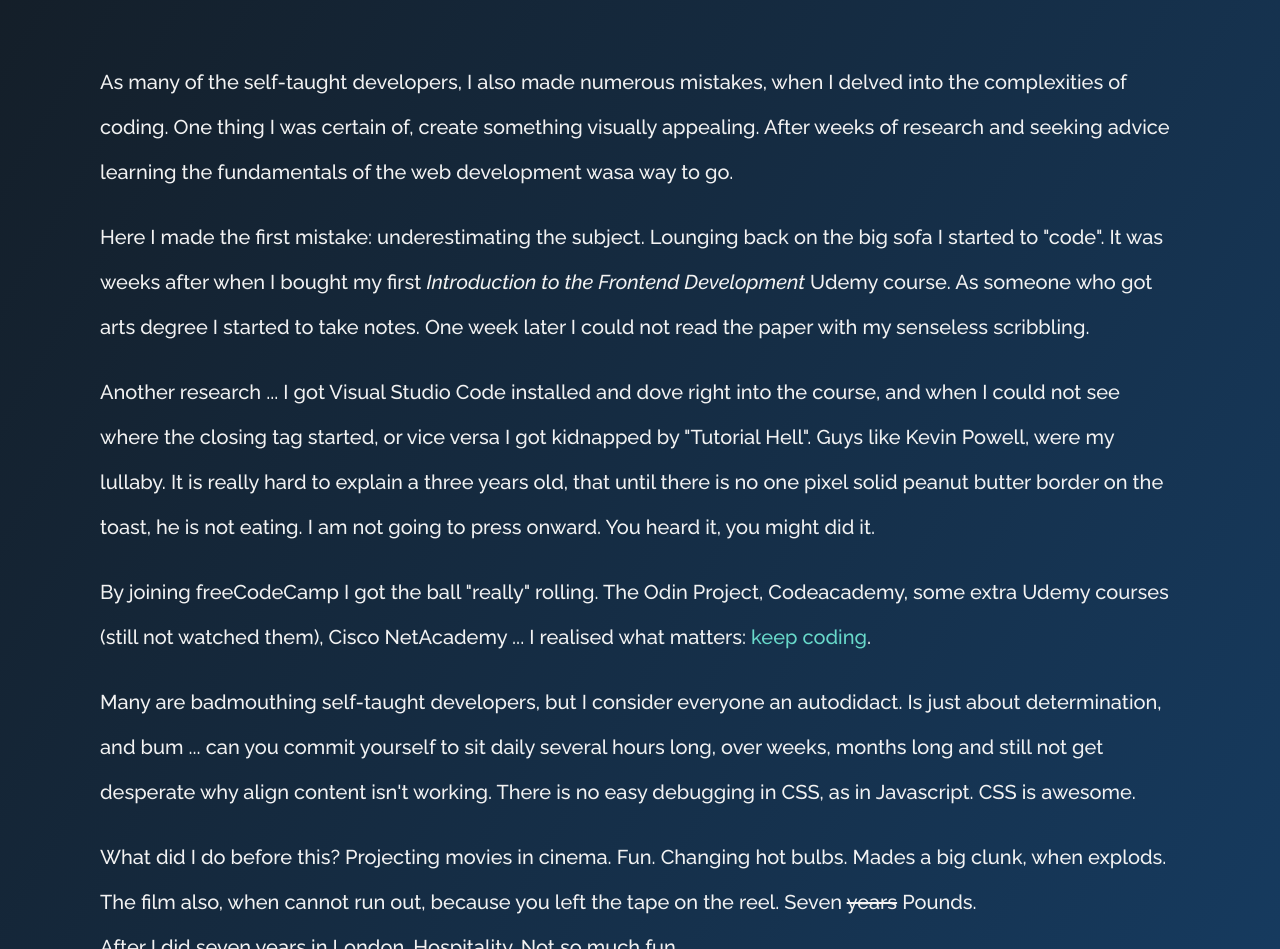
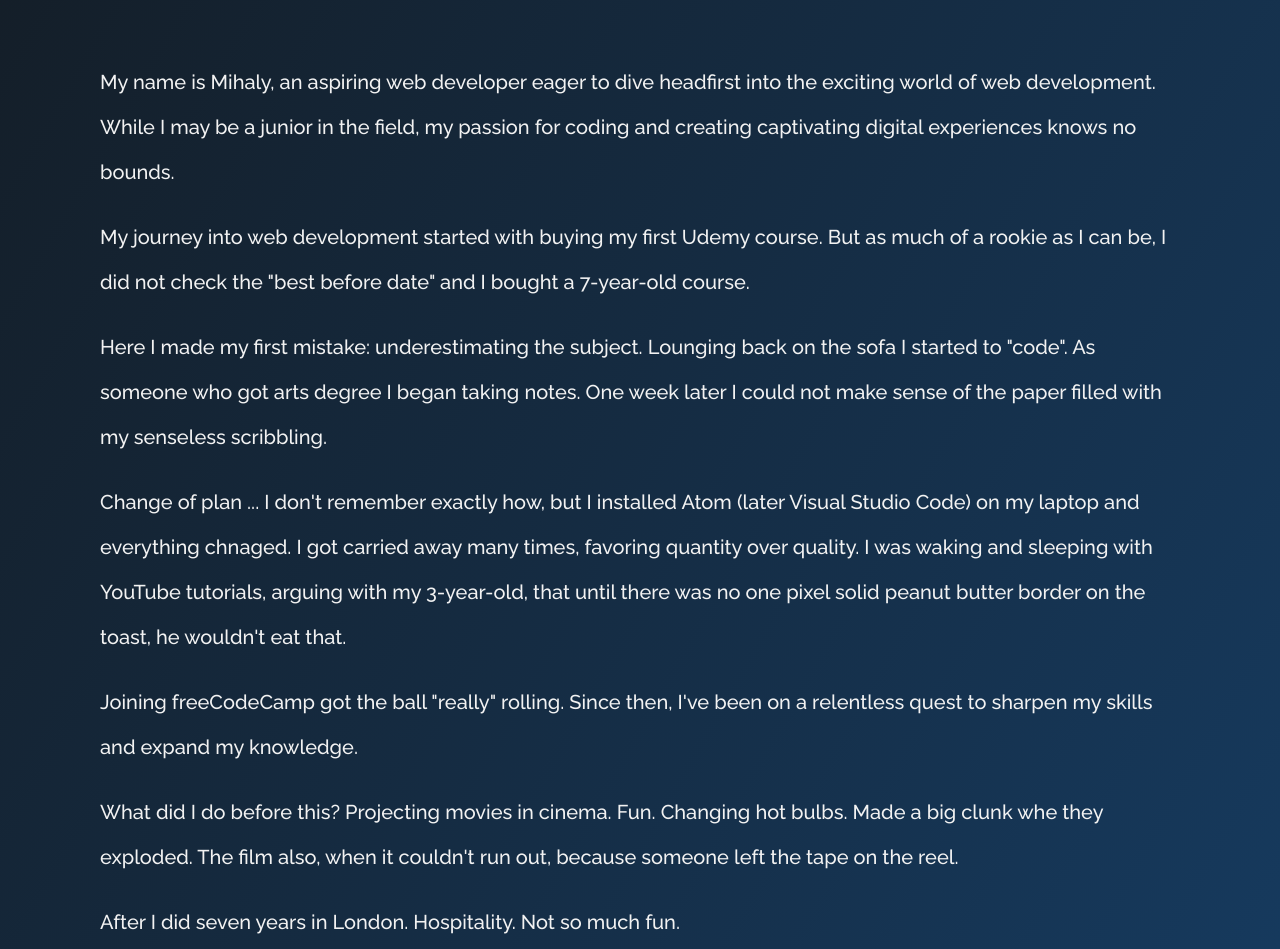
Before and after one commit to mihaly-ale/mihaly-ale.github.io, a plain HTML site: page about.html in a window 1280 px wide. Shown: the part 277-1226 px from the top of the page. Drawn offline with Linux system fonts and the light colour scheme; a web font is replaced by a local one.

Commit message:
Update about.html
Rewrite about.html text content.
Update index.html portrait photo.

```diff
--- a/about.html
+++ b/about.html
@@ -45,39 +45,30 @@
 				<main>
 					<section class="section about-me"
 									 id="aboutme">
-						<h1 class="page-title spacing">About me</h1>
+						<h1 class="page-title spacing">So, wo am I?</h1>
 
 						<div class="story">
-							<p>As many of the self-taught developers, I also made numerous mistakes, when I delved into the
-								complexities
-								of
-								coding. One thing I was certain of, create something visually appealing. After weeks of research and
-								seeking
-								advice learning the fundamentals of the web development wasa way to go.</p>
-							<p>Here I made the first mistake: underestimating the subject. Lounging back on the big sofa I started to
-								"code". It was weeks after when I bought my first <i>Introduction to the Frontend
-									Development</i> Udemy course. As someone who got arts degree I started to take notes. One week later I
-								could not read the paper with my senseless scribbling.</p>
-							<p>Another research ... I got Visual Studio Code installed and dove right into the course, and when I
-								could not see where the closing tag started, or vice versa I got kidnapped by "Tutorial Hell". Guys like
-								Kevin Powell, were my lullaby. It is really hard to explain a three years old, that until there is no
-								one pixel solid peanut butter border on the toast, he is not eating. I am not going to press onward. You
-								heard it, you might did it.</p>
-							<p>By joining freeCodeCamp I got the ball "really" rolling. The Odin Project, Codeacademy, some extra
-								Udemy courses (still not watched them), Cisco NetAcademy ... I realised what matters: <a
-									 href="https://www.youtube.com/watch?v=bD19PlGiD2I" target="_blank">keep coding</a>.</p>
-							<p>Many are badmouthing self-taught developers, but I consider everyone an autodidact. Is just about
-								determination, and bum ... can you commit yourself to sit daily several hours long, over weeks, months
-								long and still not get desperate why align content isn't working. There is no easy debugging in CSS, as
-								in Javascript. CSS is awe<span>some</span>.</p>
-							<p>
-								What did I do before this? Projecting movies in cinema. Fun. Changing hot bulbs. Mades a big clunk, when
-								explods. The film also, when cannot run out, because you left the tape on the reel. Seven
-								<del>years</del>
-								Pounds. <br>
-								After I did seven years in London. Hospitality. Not so much fun. <br>
-								And thats it. Current chapter? Spain. Coding. <br>
-							</p>
+
+							<p>My name is Mihaly, an aspiring web developer eager to dive headfirst into the exciting world of web
+								development. While I may be a junior in the field, my passion for coding and creating captivating
+								digital experiences knows no bounds.</p>
+							<p>My journey into web development started with buying my first Udemy course. But as much of a rookie as I
+								can be, I did not check the "best before date" and I bought a 7-year-old course.</p>
+							<p>Here I made my first mistake: underestimating the subject. Lounging back on the sofa I started to
+								"code". As someone who got arts degree I began taking notes. One week later I could not make sense of
+								the paper filled with my senseless scribbling.</p>
+							<p>Change of plan ... I don't remember exactly how, but I installed Atom (later Visual Studio Code) on my
+								laptop and everything chnaged. I got carried away many times, favoring quantity over quality. I was
+								waking and sleeping with YouTube tutorials, arguing with my 3-year-old, that until there was no one
+								pixel solid peanut butter border on the toast, he wouldn't eat that.</p>
+							<p>Joining freeCodeCamp got the ball "really" rolling. Since then, I've been on a relentless quest to
+								sharpen my skills and expand my knowledge.</p>
+							<p>What did I do before this? Projecting movies in cinema. Fun. Changing hot bulbs. Made a big clunk whe
+								they exploded. The film also, when it couldn't run out, because someone left the tape on the reel.</p>
+							<p>After I did seven years in London. Hospitality. Not so much fun.</p>
+							<p>And thats it. Current chapter? Spain. Coding.</p>
+							<p>What I do, when I am not in the matrix? Kettlebell (should do), cooking, fixing random stuff, watching woodworking videos.</p>
+
 							<div>
 								<h2>What can I bring to the table?</h2>
 								<p>Communication, Teamwork, Time Management, Customer Service, Adaptability.</p>
@@ -262,9 +253,11 @@
 				</div>
 
 				<p class="copyright">&copy; Mihaly Ale, 2024</p>
-			<p class="attribution">Vectors and icons by <a href="https://www.svgrepo.com" target="_blank">SVG Repo</a></p>
+				<p class="attribution">Vectors and icons by <a href="https://www.svgrepo.com"
+						 target="_blank">SVG Repo</a></p>
 			</footer>
 		</div>
 
 	</body>
+
 	</html>
```
Also changed, not shown: index.html (+1 -1 lines), content/images/Untitled.png (deleted), content/images/portrait.jpg (added). Lines whose indentation alone changed are shown as unchanged.
